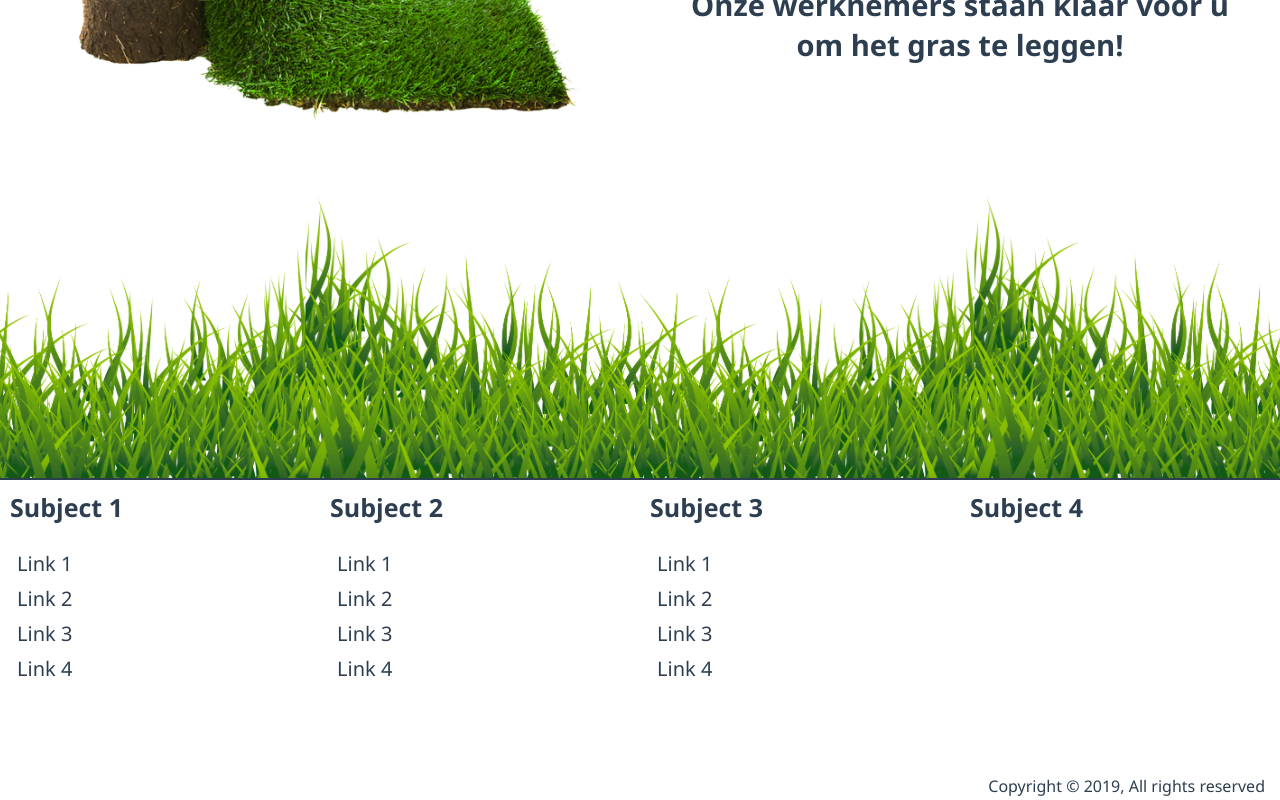
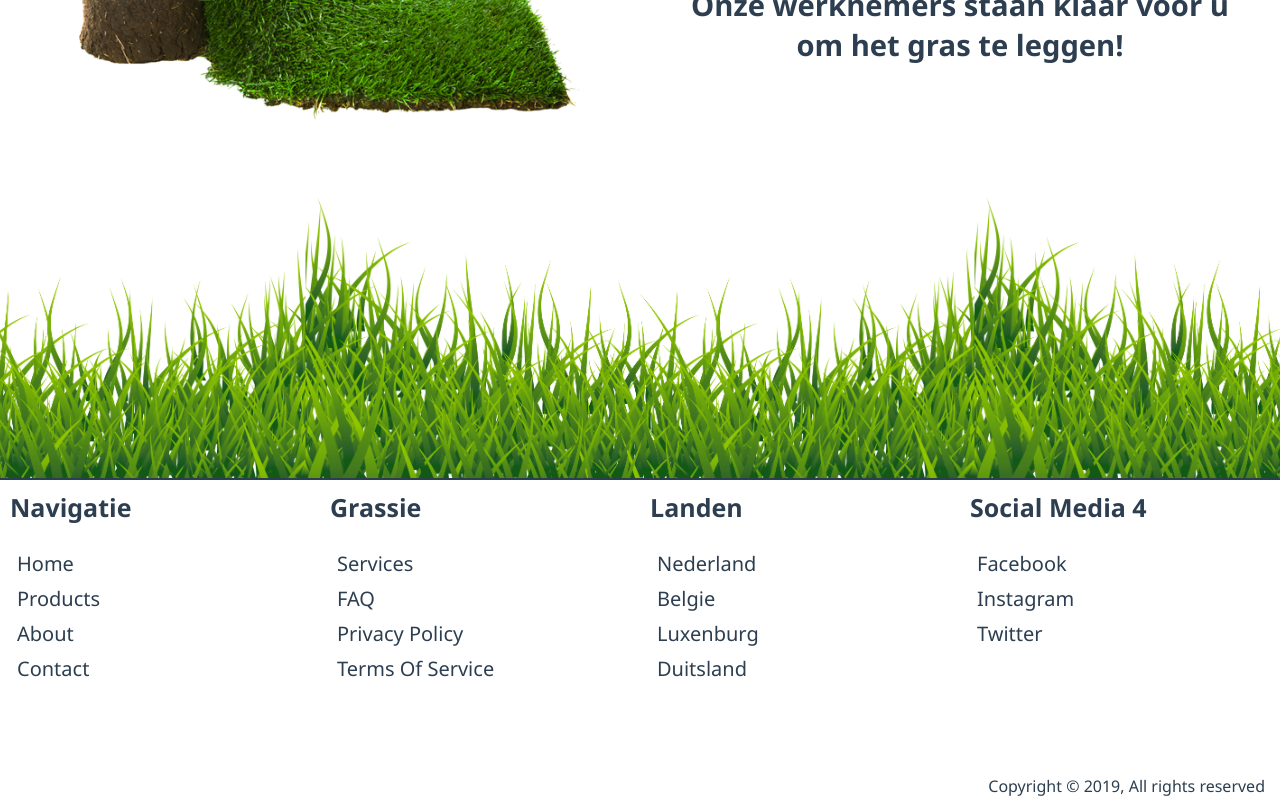
Before and after one commit to DaanKorver/Grassie, a Vue app: page / in a window 1280 px wide. Shown: the part 1766-2566 px from the top of the page. Built offline with nearby package versions, Linux system fonts and the light colour scheme.

Commit message:
Minor Changes

```diff
--- a/src/components/Footer.vue
+++ b/src/components/Footer.vue
@@ -5,32 +5,35 @@
         </div>
         <div class="footer-container">
             <div class="col">
-                <h1>Subject 1</h1>
+                <h1>Navigatie</h1>
                 <br>
-                <p class="link">Link 1</p>
-                <p class="link">Link 2</p>
-                <p class="link">Link 3</p>
-                <p class="link">Link 4</p>
+                <router-link to="/" title="Home" class="link">Home</router-link>
+                <router-link to="/products" title="Contact" class="link">Products</router-link>
+                <router-link to="/about" title="About" class="link">About</router-link>
+                <router-link to="/contact" title="Contact" class="link">Contact</router-link>
             </div>
             <div class="col">
-                <h1>Subject 2</h1>
+                <h1>Grassie</h1>
                 <br>
-                <p class="link">Link 1</p>
-                <p class="link">Link 2</p>
-                <p class="link">Link 3</p>
-                <p class="link">Link 4</p>
+                <p class="link">Services</p>
+                <p class="link">FAQ</p>
+                <p class="link">Privacy Policy</p>
+                <p class="link">Terms Of Service</p>
             </div>
             <div class="col">
-                <h1>Subject 3</h1>
+                <h1>Landen</h1>
                 <br>
-                <p class="link">Link 1</p>
-                <p class="link">Link 2</p>
-                <p class="link">Link 3</p>
-                <p class="link">Link 4</p>
+                <p class="link">Nederland</p>
+                <p class="link">Belgie</p>
+                <p class="link">Luxenburg</p>
+                <p class="link">Duitsland</p>
             </div>
             <div class="col">
-                <h1>Subject 4</h1>
+                <h1>Social Media 4</h1>
                 <br>
+                <p class="link">Facebook</p>
+                <p class="link">Instagram</p>
+                <p class="link">Twitter</p>
                 <p class="copyright">Copyright © 2019, All rights reserved</p>
             </div>
         </div>
@@ -38,6 +41,8 @@
 </template>
 
 <script>
+import {TweenMax, Power2, TimelineLite} from "gsap/TweenMax";
+
 export default {
     name: "Footer"
 }
@@ -87,6 +92,9 @@ export default {
         font-size: 20px;
         line-height: 35px;
         margin-left: 7px;
+        display: block;
+        text-decoration: none;
+        color: #2c3e50;
     }
     .copyright {
         position: absolute;
--- a/src/components/Products/ProductsShowcase.vue
+++ b/src/components/Products/ProductsShowcase.vue
@@ -1,27 +1,27 @@
 <template>
     <div class="wrapper">
-        <div>
+        <div class="grass grass-1">
             <ProductsItem itemTitle="Le Grass"
             itemDesc="Aahhhh, Le grass, het perfecte grass voor de franse achtertuin"
             classname="img-1"
             item="Le Grass"
             />
         </div>
-        <div>
+        <div class="grass grass-2">
             <ProductsItem itemTitle="Grais"
             itemDesc="Grais, rare naam, raar gras"
             classname="img-2"
             item="Grais"
             />
         </div>
-        <div>
+        <div class="grass grass-3">
             <ProductsItem itemTitle="Es Grassos"
             itemDesc="Si, Es Grassos beautifull. Voor de achtertuin die wel wat pittigs kan gebruiken"
             classname="img-3"
             item="Es Grassos"
             />
         </div>
-        <div>
+        <div class="grass grass-4">
             <ProductsItem itemTitle="Yeetes Grasses"
             itemDesc="Voor de waaghalsen onder ons"
             classname="img-4"
@@ -33,12 +33,22 @@
 
 <script>
 import ProductsItem from './ProductItem'
+import {TweenMax, Power2, TimelineLite} from "gsap/TweenMax";
 
 export default {
     name: "ProductsShowcase",
     components: {
         ProductsItem
     },
+    mounted() {
+        var tl = new TimelineMax();
+        tl
+        .addLabel("start")
+        .to(".grass-1", .7, {opacity: 1, scale: 1},"start")
+        .to(".grass-2", .7, {opacity: 1, scale: 1},"start+=.3")
+        .to(".grass-3", .7, {opacity: 1, scale: 1},"start+=.6")
+        .to(".grass-4", .7, {opacity: 1, scale: 1},"start+=.9")
+    }
 }
 </script>
 
@@ -56,6 +66,10 @@ export default {
         position: relative;
         min-width: 270px;
     }
+    .grass {
+        transform: scale(0);
+        opacity: 0;
+    }
     @media (max-width: 1100px) {
         .wrapper {
             grid-template-columns: 1fr 1fr;
```
